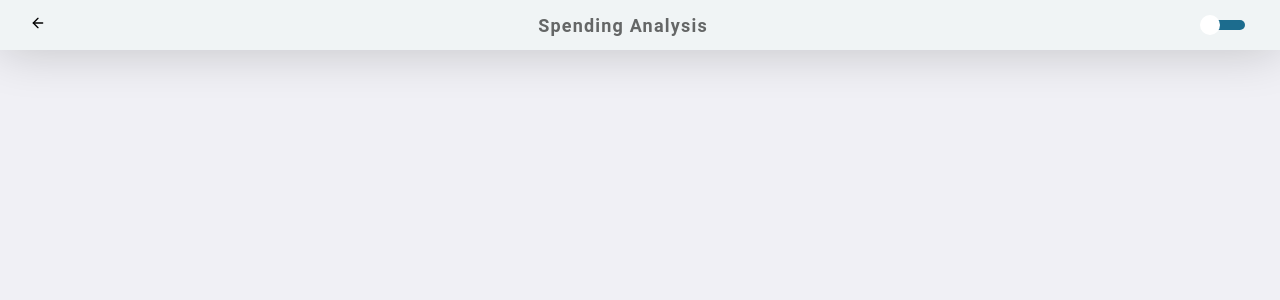
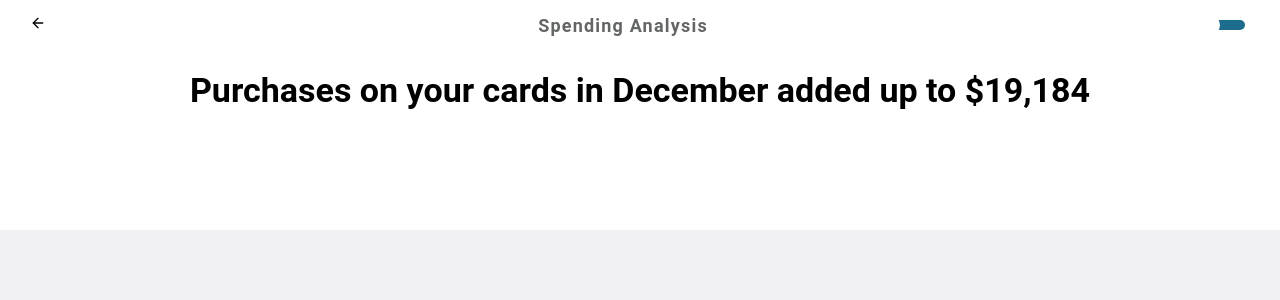
Before and after one commit to keepact/react-project, a React app: page /insight-details in a window 1280 px wide. Shown: the top 300 px of the page. Built offline with nearby package versions, Linux system fonts and the light colour scheme.

Commit message:
insightDetailspage adjust

```diff
--- a/src/webapp/app/modules/InsightDetails/Header/styles.ts
+++ b/src/webapp/app/modules/InsightDetails/Header/styles.ts
@@ -2,7 +2,7 @@
 import styled from 'styled-components';
 
 export const Container = styled.header`
-  background: ${(props) => props.theme.colors.background};
+  background: ${(props) => props.theme.colors.secundary};
   box-shadow: 0 0 50px 0 rgba(0,0,0,.2);
   height: 50px;
   padding: 0 30px;
--- a/src/webapp/app/modules/InsightDetails/InsightDetailsPage.tsx
+++ b/src/webapp/app/modules/InsightDetails/InsightDetailsPage.tsx
@@ -1,13 +1,22 @@
 import React from 'react';
-import { Link } from "react-router-dom";
-import RouteNames from '../../shared/enums/routeNames.enum';
+import { useSelector } from 'react-redux';
 import Header from '../InsightDetails/Header';
+import Title from './Title'
+import Carousel from './Carousel';
+import { ApplicationState } from '../../shared/store';
 // import { Container } from './styles';
 
 const InsightDetails: React.FC = () => {
+  const { data, error, loading } = useSelector(
+    (state: ApplicationState) => state.insightDetails,
+  );
+
+  const accounts = data.blocks[0]?.accounts;
   return (
     <>
       <Header />
+      <Title text="Purchases on your cards in December added up to $19,184"/>
+      <Carousel accounts={accounts}/>
     </>
   );
 }
--- a/src/webapp/app/shared/store/ducks/insight-details/types.ts
+++ b/src/webapp/app/shared/store/ducks/insight-details/types.ts
@@ -18,7 +18,7 @@ interface Block {
   accounts?: Account[]
 }
 
-interface Account {
+export interface Account {
   id: string;
   totalPurchases: number;
   image: string;
```
